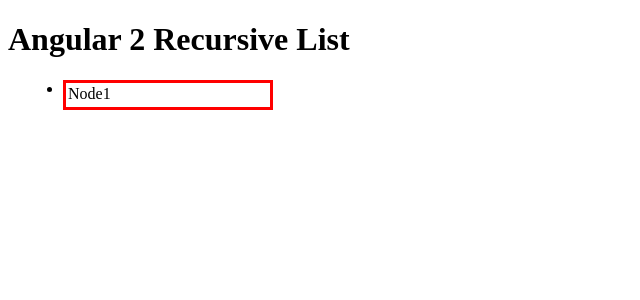
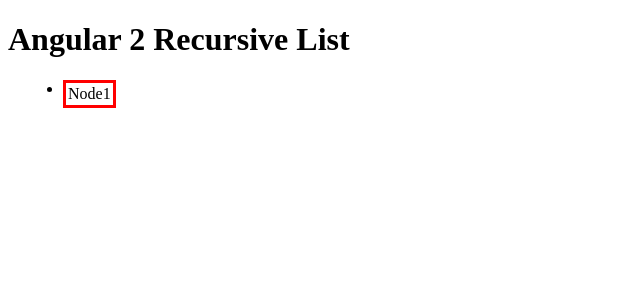
Before and after one commit to Kedriik/RecursiveTree, an Angular app: page / in a window 1280 px wide. Shown: the top 300 px of the page, without its empty margins (0-640 px from the left). Built offline with nearby package versions, Linux system fonts and the light colour scheme.

Commit message:
list added to dropzones

```diff
--- a/src/app/tree-view/tree-view.component.css
+++ b/src/app/tree-view/tree-view.component.css
@@ -18,8 +18,6 @@
     cursor: move;
   }
   .dropzone {
-    width: 200px;
-    height: 20px;
   }
 .handle{
     background-color:green;
@@ -27,3 +25,6 @@
     height:10px;
 
 }
+.tree{
+    width:10%;
+}
--- a/src/app/tree-view/tree-view.component.ts
+++ b/src/app/tree-view/tree-view.component.ts
@@ -24,7 +24,7 @@
         (dragenter) = "item.handleDragEnter($event)" (dragleave)="item.handleDragLeave($event)">
           {{item.name}}
         </div>
-        <ul *ngIf="item.children.length > 0 && item.showChildren">
+        <ul id = {{-item.id}} class ="dropzone" *ngIf="item.children.length > 0 && item.showChildren">
           <ng-container *ngTemplateOutlet="recursiveList; context:{ $implicit: item.children }"></ng-container>
         </ul>
       </li>
@@ -56,7 +56,25 @@
    // document.addEventListener("dragstart", this.handleDragStart);
    // document.addEventListener("dragend", this.handleDragEnd);
    // document.addEventListener("drop", this.handleDrop);
-    //document.addEventListener("dragover",this.handleDragOver);
+    document.addEventListener("dragenter",this.handleDragEnter);
+    document.addEventListener("dragleave",this.handleDragLeave);
+  }
+  handleDragEnter(event){
+
+    if(!event.srcElement.classList){
+      return;
+    }
+    if(event.srcElement.classList.contains("dropzone")){
+      event.srcElement.style.backgroundColor="yellow";
+    }
+  }
+  handleDragLeave(event){
+    if(!event.srcElement.classList){
+      return;
+    }
+    if(event.srcElement.classList.contains("dropzone")){
+      event.srcElement.style.backgroundColor="";
+    }
   }
 
 }
@@ -88,7 +106,7 @@
     Node.currentId +=1;
   }
   toggleShowChildren(){
-    this.showChildren= !this.showChildren;
+    this.showChildren = !this.showChildren;
   }
   grabStart(event){
     //console.log(event);
```
